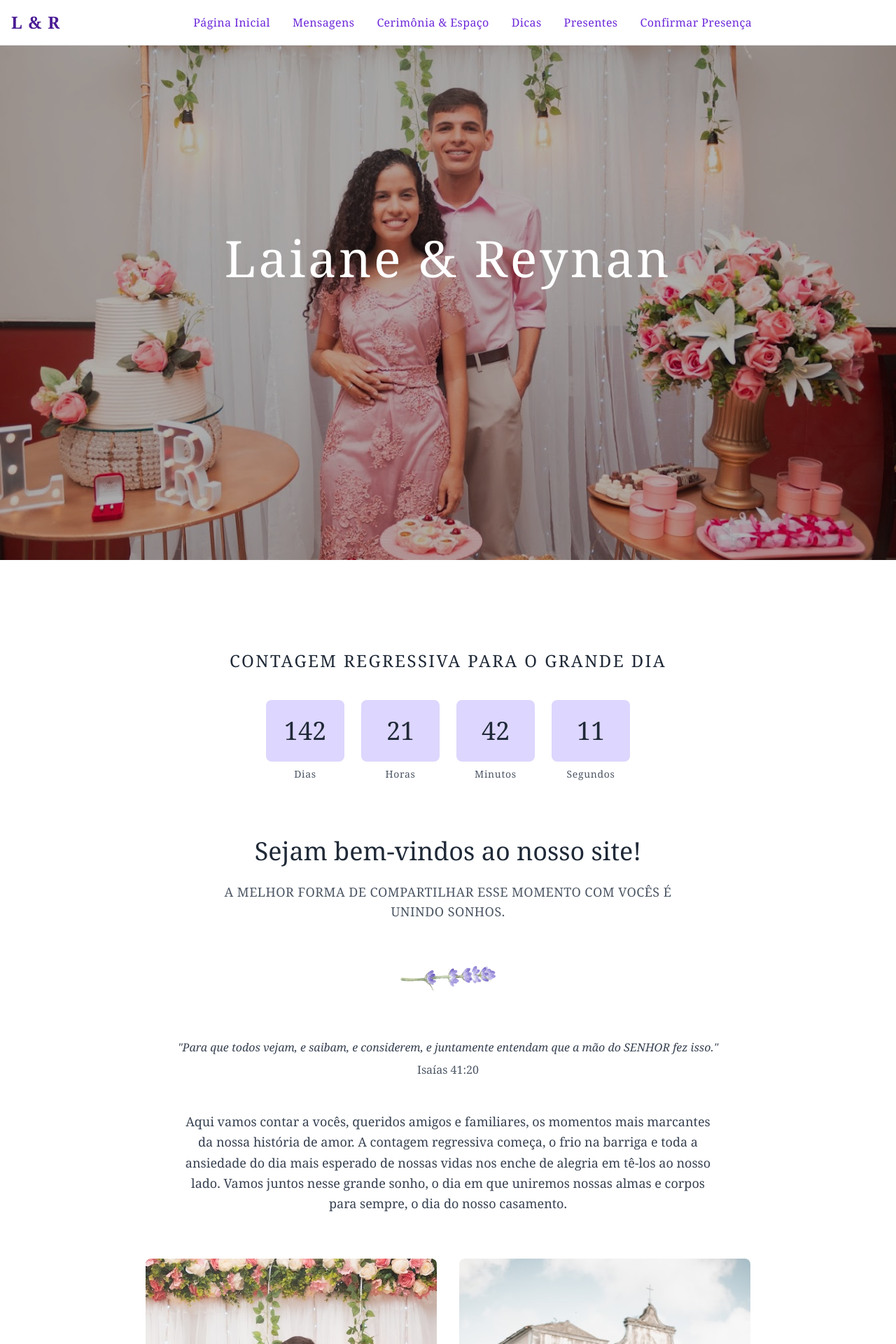
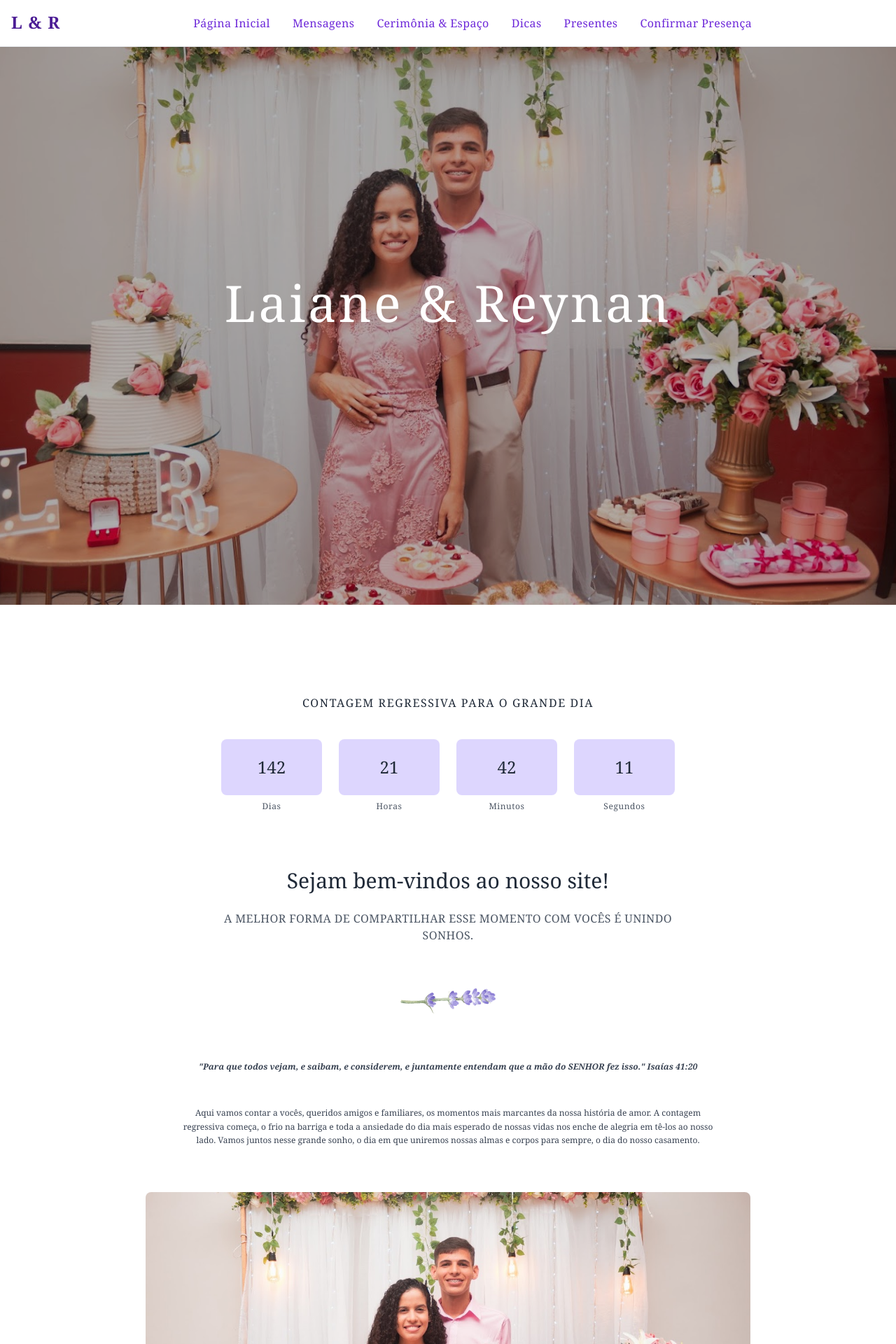
Before and after one commit to reynanc/site_de_casamento, a Django app: page / in a window 1280 px wide. Shown: the top 1920 px of the page at 70% size. Run offline with Django 5.2, Linux system fonts and the light colour scheme; data comes from the database, SQL or seed files in the repository; some libraries are stand-ins or nearby versions.

Commit message:
Ajuste no home e navbar

```diff
--- a/app_casamento/templates/home.html
+++ b/app_casamento/templates/home.html
@@ -2,7 +2,7 @@
 {% load static %}
 
 {% block content %}
-    <div class="relative min-h-screen">
+    <div class="relative min-h-screen pt-16">
         <!-- Imagem de Fundo com Overlay -->
         <div class="absolute inset-0 z-0">
             <img src="{% static 'images/IMG_0714.jpg' %}" alt="Reynan e Laiane" class="w-full h-full object-cover">
@@ -25,42 +25,49 @@
         </div>
     </div>
 
-    <!-- Contagem Regressiva -->
+     <!-- Contagem Regressiva -->
      <div class="relative pt-32">
         <div class="w-full max-w-4xl mx-auto">
-            <h2 class="text-2xl text-gray-800 mb-10 tracking-widest font-light text-center">CONTAGEM REGRESSIVA PARA O GRANDE DIA</h2>
+            <h2 class="text-1xl text-gray-800 mb-10 tracking-widest font-light text-center">CONTAGEM REGRESSIVA PARA O GRANDE DIA</h2>
             <div class="flex flex-wrap justify-center gap-6 text-center">
-                <div class="flex flex-col items-center w-28 sm:w-auto">
-                    <div class="bg-violet-200 rounded-lg p-6 w-28 mb-2">
-                        <div class="text-4xl font-serif text-gray-800" id="dias">152</div>
+                <!-- Primeira linha em mobile / Todos em linha no PC -->
+                <div class="flex flex-col items-center w-36 sm:w-auto">
+                    <div class="bg-violet-200 rounded-lg p-6 w-36 mb-2">
+                        <div class="text-2xl font-serif text-gray-800" id="dias">152</div>
                     </div>
-                    <div class="text-sm text-gray-600 tracking-wider">Dias</div>
+                    <div class="text-xs text-gray-600 tracking-wider">Dias</div>
                 </div>
-                <div class="flex flex-col items-center w-28 sm:w-auto">
-                    <div class="bg-violet-200 rounded-lg p-6 w-28 mb-2">
-                        <div class="text-4xl font-serif text-gray-800" id="horas">23</div>
+                <div class="flex flex-col items-center w-36 sm:w-auto">
+                    <div class="bg-violet-200 rounded-lg p-6 w-36 mb-2">
+                        <div class="text-2xl font-serif text-gray-800" id="horas">23</div>
                     </div>
-                    <div class="text-sm text-gray-600 tracking-wider">Horas</div>
+                    <div class="text-xs text-gray-600 tracking-wider">Horas</div>
                 </div>
-                <div class="flex flex-col items-center w-28 sm:w-auto">
-                    <div class="bg-violet-200 rounded-lg p-6 w-28 mb-2">
-                        <div class="text-4xl font-serif text-gray-800" id="minutos">30</div>
+
+                <!-- Quebra de linha apenas em mobile -->
+                <div class="w-full md:hidden"></div>
+
+                <!-- Segunda linha em mobile / Continuação da linha no PC -->
+                <div class="flex flex-col items-center w-36 sm:w-auto">
+                    <div class="bg-violet-200 rounded-lg p-6 w-36 mb-2">
+                        <div class="text-2xl font-serif text-gray-800" id="minutos">30</div>
                     </div>
-                    <div class="text-sm text-gray-600 tracking-wider">Minutos</div>
+                    <div class="text-xs text-gray-600 tracking-wider">Minutos</div>
                 </div>
-                <div class="flex flex-col items-center w-28 sm:w-auto">
-                    <div class="bg-violet-200 rounded-lg p-6 w-28 mb-2">
-                        <div class="text-4xl font-serif text-gray-800" id="segundos">52</div>
+                <div class="flex flex-col items-center w-36 sm:w-auto">
+                    <div class="bg-violet-200 rounded-lg p-6 w-36 mb-2">
+                        <div class="text-2xl font-serif text-gray-800" id="segundos">52</div>
                     </div>
-                    <div class="text-sm text-gray-600 tracking-wider">Segundos</div>
+                    <div class="text-xs text-gray-600 tracking-wider">Segundos</div>
                 </div>
             </div>
         </div>
+    </div>
 
         <!-- Mensagem de Boas-vindas -->
         <div class="mt-20 max-w-2xl mx-auto text-center">
-            <h2 class="text-4xl font-serif text-gray-800 mb-6">Sejam bem-vindos ao nosso site!</h2>
-            <p class="text-gray-600 text-lg tracking-wide font-light">A MELHOR FORMA DE COMPARTILHAR ESSE MOMENTO COM VOCÊS É UNINDO SONHOS.</p>
+            <h2 class="text-3xl font-serif text-gray-800 mb-6">Sejam bem-vindos ao nosso site!</h2>
+            <p class="text-gray-600 text-1xl uppercase tracking-wide font-light">A MELHOR FORMA DE COMPARTILHAR ESSE MOMENTO COM VOCÊS É UNINDO SONHOS.</p>
         </div>
     </div>
 
@@ -74,26 +81,50 @@
     <!-- Versiculo + carrousel -->
      <div class="max-w-4xl mx-auto px-4 py-1">
         <!-- Versículo -->
-        <div class="text-center mb-12">
-            <p class="text-gray-700 italic mb-2">"Para que todos vejam, e saibam, e considerem, e juntamente entendam que a mão do SENHOR fez isso."</p>
-            <p class="text-gray-600">Isaías 41:20</p>
+        <div class="text-center  mb-12">
+            <p class="text-gray-700 font-semibold italic mb-2 text-xs">"Para que todos vejam, e saibam, e considerem, e juntamente entendam que a mão do SENHOR fez isso." Isaías 41:20</p>
+
         </div>
 
         <!-- Texto de Introdução -->
-        <div class="text-gray-700 text-lg leading-relaxed mb-16 text-center max-w-3xl mx-auto">
+         <div class="text-gray-700 text-xs leading-relaxed mb-16 text-center max-w-3xl mx-auto">
             <p>Aqui vamos contar a vocês, queridos amigos e familiares, os momentos mais marcantes da nossa história de amor. A contagem regressiva começa, o frio na barriga e toda a ansiedade do dia mais esperado de nossas vidas nos enche de alegria em tê-los ao nosso lado. Vamos juntos nesse grande sonho, o dia em que uniremos nossas almas e corpos para sempre, o dia do nosso casamento.</p>
         </div>
 
         <!-- Carrossel de Fotos -->
-        <div class="grid grid-cols-1 md:grid-cols-2 gap-8">
-            <div class="aspect-w-4 aspect-h-5 rounded-lg overflow-hidden">
-                <img src="{% static 'images/IMG_0714.jpg' %}" alt="Foto do Casal 1" class="w-full h-full object-cover">
+        <div id="controls-carousel" class="relative w-full max-w-4xl mx-auto mb-16" data-carousel="static" style="z-index: 10;" >
+            <!-- Carousel wrapper -->
+            <div class="relative h-96 overflow-hidden rounded-lg md:h-[500px]">
+                <!-- Item 1 -->
+                <div class="hidden duration-700 ease-in-out" data-carousel-item="active">
+                    <img src="{% static 'images/IMG_0714.jpg' %}" class="absolute block w-full -translate-x-1/2 -translate-y-1/2 top-1/2 left-1/2 object-cover" alt="Foto do Casal 1">
+                </div>
+                <!-- Item 2 -->
+                <div class="hidden duration-700 ease-in-out" data-carousel-item>
+                    <img src="{% static 'images/IMG_4742.JPG' %}" class="absolute block w-full -translate-x-1/2 -translate-y-1/2 top-1/2 left-1/2 object-cover" alt="Foto do Casal 2">
+                </div>
             </div>
-            <div class="aspect-w-4 aspect-h-5 rounded-lg overflow-hidden">
-                <img src="{% static 'images/IMG_4742.JPG' %}" alt="Foto do Casal 2" class="w-full h-full object-cover">
-            </div>
+            <!-- Slider controls -->
+            <button type="button" class="absolute top-0 start-0 z-30 flex items-center justify-center h-full px-4 cursor-pointer group focus:outline-none" data-carousel-prev>
+                <span class="inline-flex items-center justify-center w-10 h-10 rounded-full bg-white/30 group-hover:bg-white/50 group-focus:ring-4 group-focus:ring-white group-focus:outline-none">
+                    <svg class="w-4 h-4 text-violet-900 rtl:rotate-180" aria-hidden="true" xmlns="http://www.w3.org/2000/svg" fill="none" viewBox="0 0 6 10">
+                        <path stroke="currentColor" stroke-linecap="round" stroke-linejoin="round" stroke-width="2" d="M5 1 1 5l4 4"/>
+                    </svg>
+                    <span class="sr-only">Anterior</span>
+                </span>
+            </button>
+            <button type="button" class="absolute top-0 end-0 z-30 flex items-center justify-center h-full px-4 cursor-pointer group focus:outline-none" data-carousel-next>
+                <span class="inline-flex items-center justify-center w-10 h-10 rounded-full bg-white/30 group-hover:bg-white/50 group-focus:ring-4 group-focus:ring-white group-focus:outline-none">
+                    <svg class="w-4 h-4 text-violet-900 rtl:rotate-180" aria-hidden="true" xmlns="http://www.w3.org/2000/svg" fill="none" viewBox="0 0 6 10">
+                        <path stroke="currentColor" stroke-linecap="round" stroke-linejoin="round" stroke-width="2" d="m1 9 4-4-4-4"/>
+                    </svg>
+                    <span class="sr-only">Próximo</span>
+                </span>
+            </button>
         </div>
     </div>
 
+    <script src="https://cdnjs.cloudflare.com/ajax/libs/flowbite/2.2.0/flowbite.min.js"></script>
+
     <script src="{% static 'js/home.js' %}"></script>
 {% endblock %}
--- a/app_casamento/templates/mensagens.html
+++ b/app_casamento/templates/mensagens.html
@@ -4,8 +4,8 @@
 {% block content %}
 <div class="max-w-4xl mx-auto px-4 py-16">
     <div class="mt-20 max-w-2xl mx-auto text-center">
-        <h2 class="text-4xl font-serif text-gray-800 mb-6">Deixe sua mensagem especial para nós!</h2>
-        <p class="text-gray-600 text-lg uppercase tracking-wide font-light">Palavras têm o poder de eternizar sentimentos. Deixe sua mensagem e faça parte deste momento tão especial para nós.</p>
+        <h2 class="text-3xl font-serif text-gray-800 mb-6">Deixe sua mensagem especial para nós!</h2>
+        <p class="text-gray-600 text-1xl uppercase tracking-wide font-light">Palavras têm o poder de eternizar sentimentos. Deixe sua mensagem e faça parte deste momento tão especial para nós.</p>
     </div>
 </div>
 
@@ -98,7 +98,7 @@
 {% if mensagens_enviadas %}
 <div class="max-w-4xl mx-auto px-4 py-16">
     <div class="max-w-2xl mx-auto text-center mb-12">
-        <h3 class="text-3xl font-serif text-gray-800 mb-4">Mensagens Recebidas</h3>
+        <h3 class="text-3xl font-serif text-gray-800 mb-4">Mensagens recebidas</h3>
         <p class="text-gray-600 text-lg font-light">Palavras carinhosas de nossos queridos convidados</p>
     </div>
 
--- a/templates/base.html
+++ b/templates/base.html
@@ -7,6 +7,7 @@
     <title>Casamento</title>
     <script src="https://cdn.tailwindcss.com"></script>
     <link href="https://fonts.googleapis.com/css2?family=Cormorant+Garamond:wght@300;400;500;600&display=swap" rel="stylesheet">
+    <link href="https://cdnjs.cloudflare.com/ajax/libs/flowbite/2.2.0/flowbite.min.css" rel="stylesheet" />
     <link rel="stylesheet" href="{% static 'css/base.css' %}">
 </head>
 <body class="relative min-h-screen">
--- a/templates/navbar.html
+++ b/templates/navbar.html
@@ -1,14 +1,14 @@
 {% load static %}
-<nav class="bg-white fixed w-full z-20 top-0 start-0 border-b border-gray-200">
+<nav class="bg-white fixed w-full z-50 top-0 start-0 border-b border-gray-200 shadow-sm">
     <div class="max-w-screen-xl flex flex-wrap items-center justify-between mx-auto p-4">
-        <a href="{% url 'home' %}" class="flex items-center space-x-3 rtl:space-x-reverse">
-            <span class="self-center text-2xl font-serif font-semibold whitespace-nowrap text-violet-900 tracking-wider">L & R</span>
+        <a href="{% url 'home' %}" class="flex items-center space-x-3 rtl:space-x-reverse group">
+            <span class="self-center text-2xl font-serif font-semibold whitespace-nowrap text-violet-900 tracking-wider group-hover:text-violet-700 transition-colors duration-300 border-b-2 border-transparent group-hover:border-violet-300">L & R</span>
         </a>
         <div class="flex md:order-2 space-x-3 md:space-x-0 rtl:space-x-reverse">
             <button data-collapse-toggle="navbar-sticky" type="button"
-                    class="inline-flex items-center p-2 w-10 h-10 justify-center text-sm text-white rounded-lg md:hidden hover:bg-violet-100 focus:outline-none focus:ring-2 focus:ring-violet-500 dark:text-white dark:hover:bg-violet-700 dark:focus:ring-violet-600 bg-violet-600"
+                    class="inline-flex items-center p-2 w-10 h-10 justify-center text-sm text-violet-900 rounded-lg md:hidden hover:bg-violet-100 focus:outline-none focus:ring-2 focus:ring-violet-500 bg-violet-50 transition-colors duration-300"
                     aria-controls="navbar-sticky" aria-expanded="false">
-                <span class="sr-only">Open main menu</span>
+                <span class="sr-only">Abrir menu</span>
                 <svg class="w-5 h-5" aria-hidden="true" xmlns="http://www.w3.org/2000/svg" fill="none"
                      viewBox="0 0 17 14">
                     <path stroke="currentColor" stroke-linecap="round" stroke-linejoin="round" stroke-width="2"
@@ -22,7 +22,7 @@
                 <!-- Página Inicial -->
                 <li>
                     <a href="{% url 'home' %}"
-                       class="block py-2 px-3 text-white rounded-sm hover:bg-violet-100 md:hover:bg-transparent md:text-violet-700 md:hover:text-violet-500 md:p-0 tracking-wide"
+                       class="block py-2 px-3 text-violet-900 rounded-sm hover:bg-violet-100 md:hover:bg-transparent md:text-violet-700 md:hover:text-violet-500 md:p-0 tracking-wide transition-colors duration-300 relative md:after:absolute md:after:bottom-0 md:after:left-0 md:after:h-0.5 md:after:w-0 md:hover:after:w-full md:after:bg-violet-400 md:after:transition-all md:after:duration-300"
                        aria-current="page">
                         Página Inicial
                     </a>
@@ -31,7 +31,7 @@
                 <!-- Mensagens -->
                 <li>
                     <a href="{% url 'mensagens' %}"
-                       class="block py-2 px-3 text-white rounded-sm hover:bg-violet-100 md:hover:bg-transparent md:text-violet-700 md:hover:text-violet-500 md:p-0 tracking-wide">
+                       class="block py-2 px-3 text-violet-900 rounded-sm hover:bg-violet-100 md:hover:bg-transparent md:text-violet-700 md:hover:text-violet-500 md:p-0 tracking-wide transition-colors duration-300 relative md:after:absolute md:after:bottom-0 md:after:left-0 md:after:h-0.5 md:after:w-0 md:hover:after:w-full md:after:bg-violet-400 md:after:transition-all md:after:duration-300">
                         Mensagens
                     </a>
                 </li>
@@ -39,7 +39,7 @@
                 <!-- Cerimônia & Espaço -->
                 <li>
                     <a href="{% url 'cerimonia_espaco' %}"
-                       class="block py-2 px-3 text-white rounded-sm hover:bg-violet-100 md:hover:bg-transparent md:text-violet-700 md:hover:text-violet-500 md:p-0 tracking-wide">
+                       class="block py-2 px-3 text-violet-900 rounded-sm hover:bg-violet-100 md:hover:bg-transparent md:text-violet-700 md:hover:text-violet-500 md:p-0 tracking-wide transition-colors duration-300 relative md:after:absolute md:after:bottom-0 md:after:left-0 md:after:h-0.5 md:after:w-0 md:hover:after:w-full md:after:bg-violet-400 md:after:transition-all md:after:duration-300">
                         Cerimônia & Espaço
                     </a>
                 </li>
@@ -47,7 +47,7 @@
                 <!-- Dicas -->
                 <li>
                     <a href="{% url 'dicas' %}"
-                       class="block py-2 px-3 text-white rounded-sm hover:bg-violet-100 md:hover:bg-transparent md:text-violet-700 md:hover:text-violet-500 md:p-0 tracking-wide">
+                       class="block py-2 px-3 text-violet-900 rounded-sm hover:bg-violet-100 md:hover:bg-transparent md:text-violet-700 md:hover:text-violet-500 md:p-0 tracking-wide transition-colors duration-300 relative md:after:absolute md:after:bottom-0 md:after:left-0 md:after:h-0.5 md:after:w-0 md:hover:after:w-full md:after:bg-violet-400 md:after:transition-all md:after:duration-300">
                         Dicas
                     </a>
                 </li>
@@ -55,7 +55,7 @@
                 <!-- Presentes -->
                 <li>
                     <a href="{% url 'lista_presentes' %}"
-                       class="block py-2 px-3 text-white rounded-sm hover:bg-violet-100 md:hover:bg-transparent md:text-violet-700 md:hover:text-violet-500 md:p-0 tracking-wide">
+                       class="block py-2 px-3 text-violet-900 rounded-sm hover:bg-violet-100 md:hover:bg-transparent md:text-violet-700 md:hover:text-violet-500 md:p-0 tracking-wide transition-colors duration-300 relative md:after:absolute md:after:bottom-0 md:after:left-0 md:after:h-0.5 md:after:w-0 md:hover:after:w-full md:after:bg-violet-400 md:after:transition-all md:after:duration-300">
                         Presentes
                     </a>
                 </li>
@@ -63,7 +63,7 @@
                 <!-- Confirmar Presença -->
                 <li>
                     <a href="{% url 'confirmar_presenca' %}"
-                       class="block py-2 px-3 text-white rounded-sm hover:bg-violet-100 md:hover:bg-transparent md:text-violet-700 md:hover:text-violet-500 md:p-0 tracking-wide">
+                       class="block py-2 px-3 text-violet-900 rounded-sm hover:bg-violet-100 md:hover:bg-transparent md:text-violet-700 md:hover:text-violet-500 md:p-0 tracking-wide transition-colors duration-300 relative md:after:absolute md:after:bottom-0 md:after:left-0 md:after:h-0.5 md:after:w-0 md:hover:after:w-full md:after:bg-violet-400 md:after:transition-all md:after:duration-300">
                         Confirmar Presença
                     </a>
                 </li>
```
